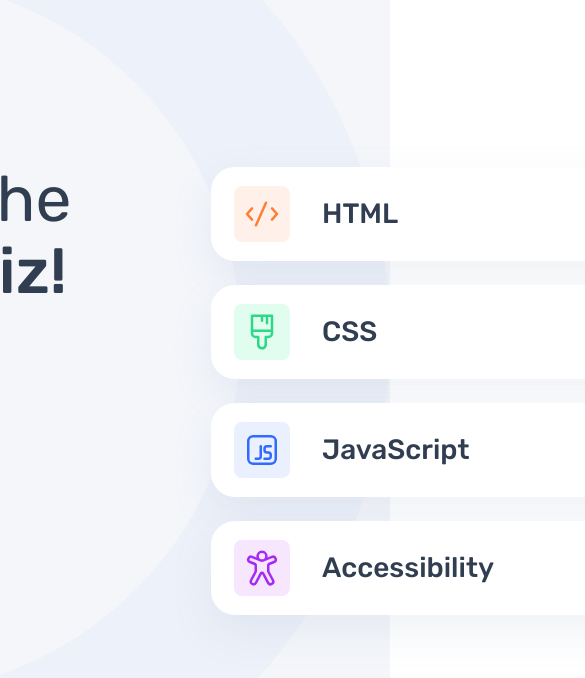
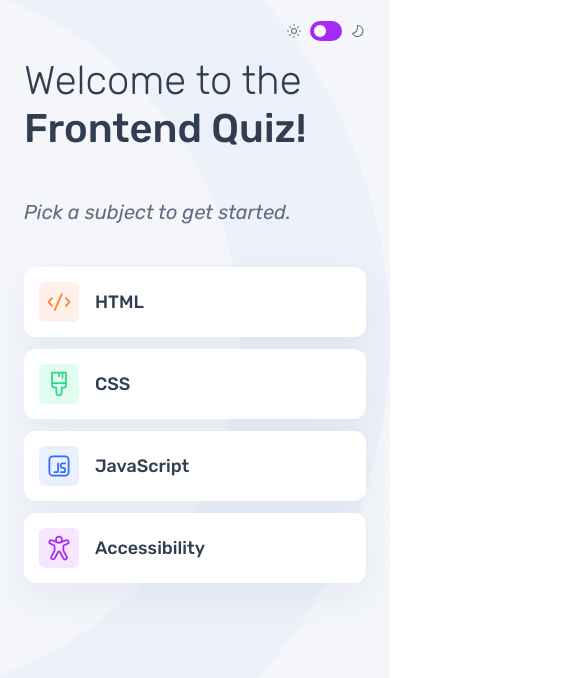
Before and after one commit to Valik3201/frontend-quiz-app, a React (Vite) app: page / in a window 390 px wide. Shown: the top 678 px of the page, 585 px wide, since content can reach past the window. Built offline with nearby package versions, Linux system fonts and the light colour scheme.

Commit message:
style: update responsive design

```diff
--- a/index.html
+++ b/index.html
@@ -6,7 +6,7 @@
     <meta name="viewport" content="width=device-width, initial-scale=1.0" />
     <title>Frontend Quiz</title>
   </head>
-  <body class="font-display overflow-hidden">
+  <body class="font-display">
     <div id="root"></div>
     <script type="module" src="/src/main.jsx"></script>
   </body>
--- a/src/components/ThemeSwitcher.jsx
+++ b/src/components/ThemeSwitcher.jsx
@@ -21,9 +21,13 @@ const ThemeSwitcher = () => {
   const iconMoon = darkMode ? "icon-moon-light.svg" : "icon-moon-dark.svg";
 
   return (
-    <div className="inline-flex gap-4 mt-[6%]">
-      <img src={`/assets/${iconSun}`} alt="Light Theme Icon" />
-      <label className="relative inline-block w-12 h-7 cursor-pointer">
+    <div className="inline-flex items-center gap-2 md:gap-4 mt-[6%]">
+      <img
+        src={`/assets/${iconSun}`}
+        alt="Light Theme Icon"
+        className="w-4 h-4 md:w-6 md:h-6"
+      />
+      <label className="relative inline-block w-8 h-5 md:w-12 md:h-7 cursor-pointer">
         <input
           type="checkbox"
           checked={darkMode}
@@ -31,9 +35,13 @@ const ThemeSwitcher = () => {
           className="sr-only peer"
         />
         <span className="absolute inset-0 bg-purple rounded-[34px]"></span>
-        <span className="absolute block w-5 h-5 bg-pure-white rounded-full left-1 bottom-1 transition duration-300 ease-in-out transform peer-checked:translate-x-5"></span>
+        <span className="absolute block w-3 h-3 md:w-5 md:h-5 bg-pure-white rounded-full left-1 bottom-1 transition duration-300 ease-in-out transform peer-checked:translate-x-3 md:peer-checked:translate-x-5"></span>
       </label>
-      <img src={`/assets/${iconMoon}`} alt="Dark Theme Icon" />
+      <img
+        src={`/assets/${iconMoon}`}
+        alt="Dark Theme Icon"
+        className="w-4 h-4 md:w-6 md:h-6"
+      />
     </div>
   );
 };
--- a/src/index.css
+++ b/src/index.css
@@ -1,4 +1,4 @@
-@import url("https://fonts.googleapis.com/css2?family=Rubik:ital,wght@0,400;0,500;1,400&display=swap");
+@import url("https://fonts.googleapis.com/css2?family=Rubik:ital,wght@0,300..900;1,300..900&display=swap");
 
 @tailwind base;
 @tailwind components;
--- a/src/pages/Home.jsx
+++ b/src/pages/Home.jsx
@@ -30,34 +30,44 @@ const Home = () => {
   return (
     <div className="bg-light-grey dark:bg-dark-navy bg-cover bg-no-repeat bg-mobile-light md:bg-tablet-light lg:bg-desktop-light dark:bg-mobile-dark dark:md:bg-tablet-dark dark:lg:bg-desktop-dark text-dark-navy dark:text-pure-white">
       <div className="flex justify-center min-h-screen">
+        <div className="container mx-auto">
           <div className="flex flex-col items-end">
             <ThemeSwitcher />
 
-          <div className="flex justify-between w-[1160px] mt-[6%]">
+            <div className="flex justify-between w-full flex-wrap mt-[6%]">
               <div className="flex flex-col gap-12">
                 <div className="flex flex-col gap-2 select-all">
-                <span className="text-4xl font-light">Welcome to the</span>
-                <span className="text-4xl font-medium">Frontend Quiz!</span>
+                  <span className="text-3xl md:text-4xl font-extralight">
+                    Welcome to the
+                  </span>
+                  <span className="text-3xl md:text-4xl font-medium">
+                    Frontend Quiz!
+                  </span>
                 </div>
                 <p className="text-base italic text-grey-navy select-all">
                   Pick a subject to get started.
                 </p>
               </div>
-            <ul className="flex flex-col gap-6">
+              <ul className="flex flex-col gap-3 mt-10 md:mt-16 lg:mt-0 lg:gap-6 w-full lg:w-[564px]">
                 {data.quizzes.map(({ title, icon }, index) => (
-                <li key={title}>
+                  <li
+                    key={title}
+                    className="bg-pure-white dark:bg-navy border-[3px] border-pure-white dark:border-navy rounded-xl md:rounded-3xl transition duration-300 ease-in-out transform hover:border-purple dark:hover:border-purple shadow-light dark:shadow-dark"
+                  >
                     <button
-                    className="flex items-center w-[564px] py-4 px-5 gap-8 cursor-pointer bg-pure-white dark:bg-navy border-[3px] border-pure-white dark:border-navy rounded-3xl transition duration-300 ease-in-out transform hover:border-purple dark:hover:border-purple shadow-light dark:shadow-dark"
+                      className="flex items-center p-3 lg:p-4 gap-4 md:gap-8 cursor-pointer "
                       onClick={() => startQuiz(title)}
                     >
                       <img
                         src={icon}
                         alt={`${title} icon`}
-                      className={`w-15 h-15 p-2 rounded-lg ${getClassname(
+                        className={`w-10 h-10 md:w-12 md:h-12 p-1.5 md:p-2 rounded-md md:rounded-lg ${getClassname(
                           index
                         )}`}
                       />
-                    <span className="text-xl font-medium">{title}</span>
+                      <span className="text-[1.12rem] md:text-xl font-medium">
+                        {title}
+                      </span>
                     </button>
                   </li>
                 ))}
@@ -66,6 +76,7 @@ const Home = () => {
           </div>
         </div>
       </div>
+    </div>
   );
 };
 
--- a/tailwind.config.js
+++ b/tailwind.config.js
@@ -6,8 +6,17 @@ export default {
     screens: {
       sm: "480px",
       md: "768px",
-      lg: "976px",
+      lg: "1200px",
       xl: "1440px",
+    },
+    container: {
+      padding: {
+        DEFAULT: "1.5rem",
+        sm: "1.5rem",
+        md: "4rem",
+        lg: "1.25rem",
+        xl: "8rem",
+      },
     },
     colors: {
       "dark-navy": "#313E51",
@@ -28,49 +37,43 @@ export default {
         "9xl": [
           "9rem",
           {
-            fontWeight: "500",
             lineHeight: "100%",
           },
         ],
         "4xl": [
           "4rem",
           {
-            fontWeight: "500",
             lineHeight: "100%",
           },
         ],
-        "4xl-light": [
-          "4rem",
+
+        "3xl": [
+          "2.5rem",
           {
-            fontWeight: "300",
             lineHeight: "100%",
           },
         ],
         "2xl": [
           "2.25rem",
           {
-            fontWeight: "500",
             lineHeight: "120%",
           },
         ],
         xl: [
           "1.75rem",
           {
-            fontWeight: "500",
             lineHeight: "100%",
           },
         ],
         lg: [
           "1.5rem",
           {
-            fontWeight: "400",
             lineHeight: "150%",
           },
         ],
         base: [
           "1.25rem",
           {
-            fontWeight: "400",
             lineHeight: "150%",
           },
         ],
```
Lines whose indentation alone changed are shown as unchanged.
